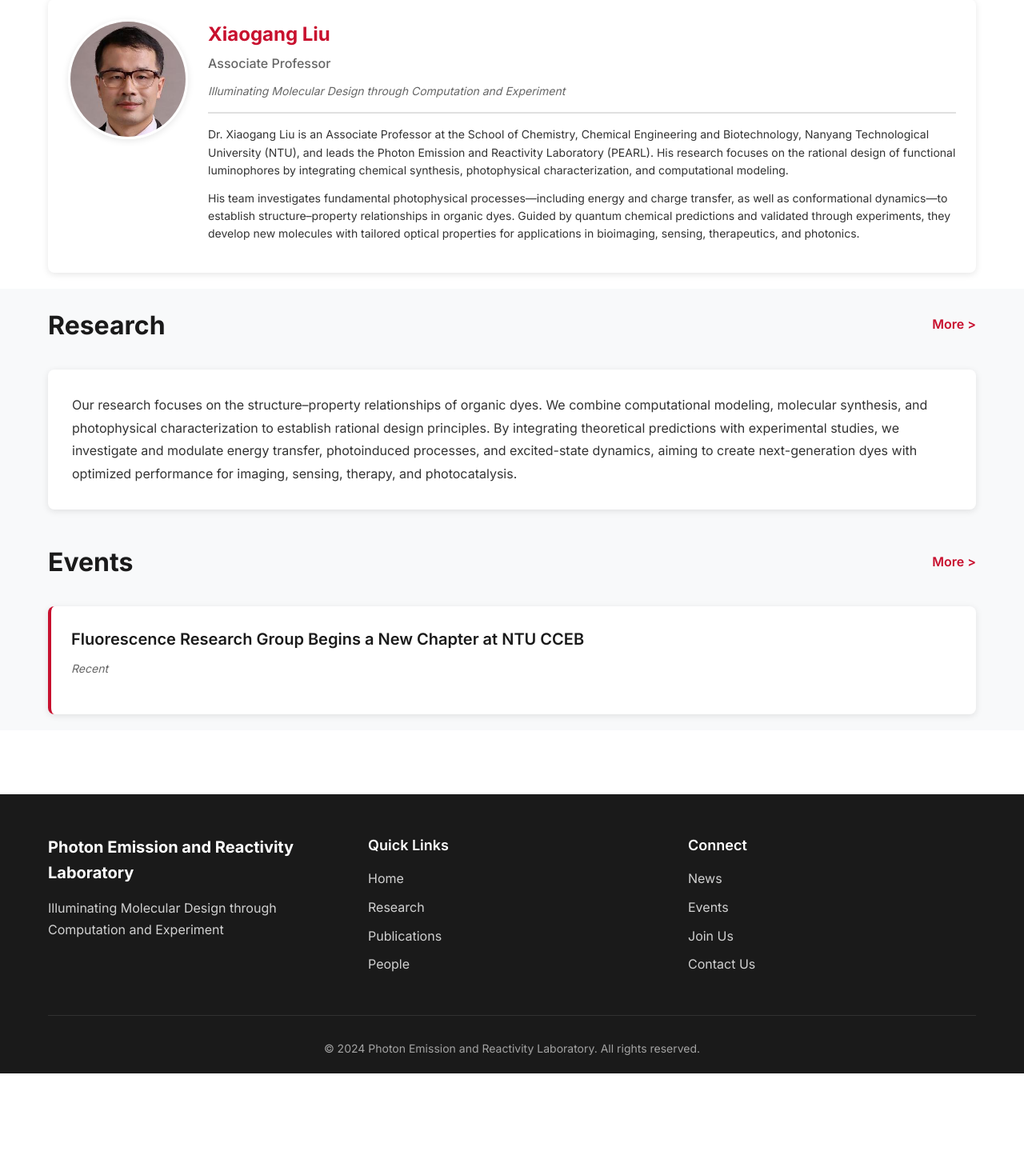
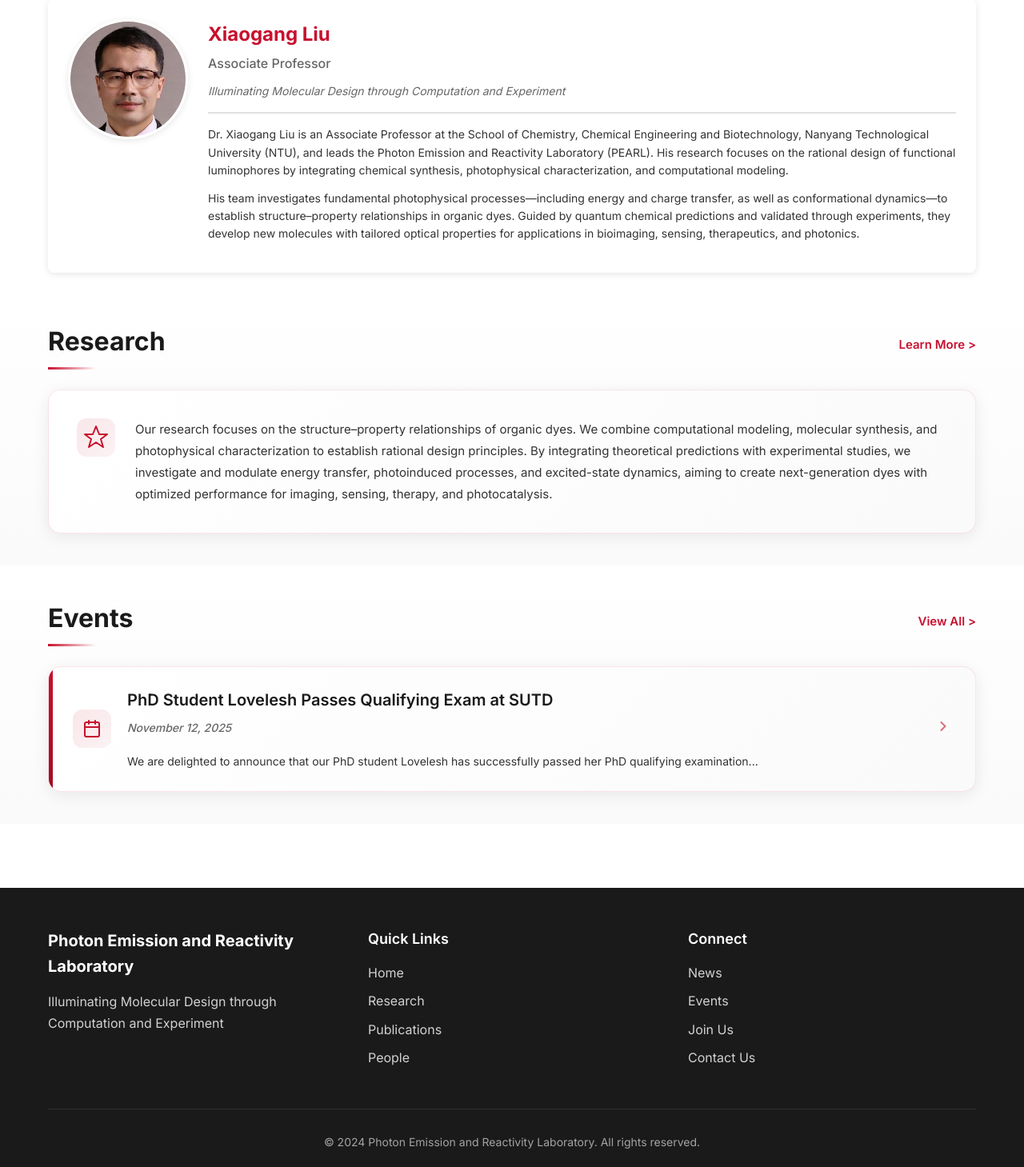
Before and after one commit to pearl-ntu/pearl, a PHP site: page / in a window 1280 px wide. Shown: the part 489-1948 px from the top of the page at 80% size. Before the commit the page ends 1831 px from the top, so only its background shows below. Run offline with PHP 8.4, Linux system fonts and the light colour scheme.

Commit message:
Redesign home page: make events and research sections clickable with modern card design, icons, and improved hover effects

```diff
--- a/index.html
+++ b/index.html
@@ -94,11 +94,20 @@
             <div class="container">
                 <div class="section-header">
                     <h2 data-en="Research" data-zh="研究">Research</h2>
-                    <a href="research.html" class="more-link" data-en="More >" data-zh="更多 >">More ></a>
+                    <a href="research.html" class="more-link" data-en="Learn More >" data-zh="了解更多 >">Learn More ></a>
                 </div>
-                <div class="research-content">
-                    <p data-en="Our research focuses on the structure–property relationships of organic dyes. We combine computational modeling, molecular synthesis, and photophysical characterization to establish rational design principles. By integrating theoretical predictions with experimental studies, we investigate and modulate energy transfer, photoinduced processes, and excited-state dynamics, aiming to create next-generation dyes with optimized performance for imaging, sensing, therapy, and photocatalysis." data-zh="我们的研究专注于有机染料的结构-性质关系。我们结合计算建模、分子合成和光物理表征来建立合理的设计原则。通过将理论预测与实验研究相结合，我们研究和调节能量转移、光诱导过程和激发态动力学，旨在创建用于成像、传感、治疗和光催化的具有优化性能的下一代染料。">Our research focuses on the structure–property relationships of organic dyes. We combine computational modeling, molecular synthesis, and photophysical characterization to establish rational design principles. By integrating theoretical predictions with experimental studies, we investigate and modulate energy transfer, photoinduced processes, and excited-state dynamics, aiming to create next-generation dyes with optimized performance for imaging, sensing, therapy, and photocatalysis.</p>
-                </div>
+                <a href="research.html" class="research-content-link">
+                    <div class="research-content">
+                        <div class="research-icon">
+                            <svg width="32" height="32" viewBox="0 0 32 32" fill="none" xmlns="http://www.w3.org/2000/svg">
+                                <path d="M16 2L20 12L30 12L22 18L25 28L16 22L7 28L10 18L2 12L12 12L16 2Z" stroke="currentColor" stroke-width="2" stroke-linecap="round" stroke-linejoin="round" fill="none"/>
+                            </svg>
+                        </div>
+                        <div class="research-text">
+                            <p data-en="Our research focuses on the structure–property relationships of organic dyes. We combine computational modeling, molecular synthesis, and photophysical characterization to establish rational design principles. By integrating theoretical predictions with experimental studies, we investigate and modulate energy transfer, photoinduced processes, and excited-state dynamics, aiming to create next-generation dyes with optimized performance for imaging, sensing, therapy, and photocatalysis." data-zh="我们的研究专注于有机染料的结构-性质关系。我们结合计算建模、分子合成和光物理表征来建立合理的设计原则。通过将理论预测与实验研究相结合，我们研究和调节能量转移、光诱导过程和激发态动力学，旨在创建用于成像、传感、治疗和光催化的具有优化性能的下一代染料。">Our research focuses on the structure–property relationships of organic dyes. We combine computational modeling, molecular synthesis, and photophysical characterization to establish rational design principles. By integrating theoretical predictions with experimental studies, we investigate and modulate energy transfer, photoinduced processes, and excited-state dynamics, aiming to create next-generation dyes with optimized performance for imaging, sensing, therapy, and photocatalysis.</p>
+                        </div>
+                    </div>
+                </a>
             </div>
         </section>
 
@@ -107,12 +116,27 @@
             <div class="container">
                 <div class="section-header">
                     <h2 data-en="Events" data-zh="活动">Events</h2>
-                    <a href="events.html" class="more-link" data-en="More >" data-zh="更多 >">More ></a>
+                    <a href="events.html" class="more-link" data-en="View All >" data-zh="查看全部 >">View All ></a>
                 </div>
-                <div class="event-item">
-                    <h3 data-en="Fluorescence Research Group Begins a New Chapter at NTU CCEB" data-zh="荧光研究组在NTU CCEB开启新篇章">Fluorescence Research Group Begins a New Chapter at NTU CCEB</h3>
-                    <p class="event-date" data-en="Recent" data-zh="最近">Recent</p>
-                </div>
+                <a href="events.html" class="event-item-link">
+                    <div class="event-item">
+                        <div class="event-icon">
+                            <svg width="24" height="24" viewBox="0 0 24 24" fill="none" xmlns="http://www.w3.org/2000/svg">
+                                <path d="M8 2V6M16 2V6M3 10H21M5 4H19C20.1046 4 21 4.89543 21 6V20C21 21.1046 20.1046 22 19 22H5C3.89543 22 3 21.1046 3 20V6C3 4.89543 3.89543 4 5 4Z" stroke="currentColor" stroke-width="2" stroke-linecap="round" stroke-linejoin="round"/>
+                            </svg>
+                        </div>
+                        <div class="event-content-preview">
+                            <h3 data-en="PhD Student Lovelesh Passes Qualifying Exam at SUTD" data-zh="博士研究生Lovelesh通过SUTD资格考试">PhD Student Lovelesh Passes Qualifying Exam at SUTD</h3>
+                            <p class="event-date" data-en="November 12, 2025" data-zh="2025年11月12日">November 12, 2025</p>
+                            <p class="event-excerpt" data-en="We are delighted to announce that our PhD student Lovelesh has successfully passed her PhD qualifying examination..." data-zh="我们很高兴地宣布，我们的博士研究生Lovelesh已成功通过博士资格考试...">We are delighted to announce that our PhD student Lovelesh has successfully passed her PhD qualifying examination...</p>
+                        </div>
+                        <div class="event-arrow">
+                            <svg width="20" height="20" viewBox="0 0 20 20" fill="none" xmlns="http://www.w3.org/2000/svg">
+                                <path d="M7.5 15L12.5 10L7.5 5" stroke="currentColor" stroke-width="2" stroke-linecap="round" stroke-linejoin="round"/>
+                            </svg>
+                        </div>
+                    </div>
+                </a>
             </div>
         </section>
     </main>
--- a/styles.css
+++ b/styles.css
@@ -542,82 +542,143 @@ body {
 /* Research Preview */
 .research-preview,
 .events-preview {
-    padding: 20px 0;
-    background-color: var(--bg-light);
+    padding: 40px 0;
+    background: linear-gradient(to bottom, #ffffff, #fafafa);
 }
 
 .section-header {
     display: flex;
     justify-content: space-between;
     align-items: center;
-    margin-bottom: 30px;
+    margin-bottom: 25px;
 }
 
 .section-header h2 {
     font-size: 32px;
     font-weight: 700;
     color: var(--secondary-color);
+    position: relative;
+    padding-bottom: 10px;
+}
+
+.section-header h2::after {
+    content: '';
+    position: absolute;
+    bottom: 0;
+    left: 0;
+    width: 60px;
+    height: 3px;
+    background: linear-gradient(90deg, var(--primary-color), transparent);
 }
 
 .more-link {
     color: var(--primary-color);
     text-decoration: none;
     font-weight: 600;
-    font-size: 16px;
-    transition: var(--transition);
+    font-size: 15px;
+    transition: all 0.3s ease;
+    display: flex;
+    align-items: center;
+    gap: 5px;
 }
 
 .more-link:hover {
     color: var(--primary-dark);
-    text-decoration: underline;
+    gap: 8px;
+}
+
+/* Research Content Link */
+.research-content-link {
+    text-decoration: none;
+    display: block;
 }
 
 .research-content {
-    background-color: white;
-    padding: 30px;
-    border-radius: 8px;
-    box-shadow: var(--shadow);
-    transition: var(--transition);
+    background: linear-gradient(135deg, #ffffff 0%, #fafafa 100%);
+    padding: 35px;
+    border-radius: 16px;
+    box-shadow: 0 4px 20px rgba(0, 0, 0, 0.08);
+    transition: all 0.3s cubic-bezier(0.4, 0, 0.2, 1);
     position: relative;
     overflow: hidden;
-}
-
-.research-content::after {
+    border: 1px solid rgba(200, 16, 46, 0.1);
+    display: flex;
+    gap: 25px;
+    align-items: flex-start;
+}
+
+.research-content::before {
     content: '';
     position: absolute;
     top: 0;
     left: 0;
-    width: 4px;
+    width: 5px;
     height: 100%;
-    background: linear-gradient(180deg, var(--primary-color), transparent);
-    opacity: 0;
-    transition: opacity 0.3s ease;
-}
-
-.research-content:hover::after {
-    opacity: 1;
+    background: linear-gradient(180deg, var(--primary-color), var(--primary-dark));
+    transform: scaleY(0);
+    transform-origin: top;
+    transition: transform 0.3s ease;
+}
+
+.research-content:hover::before {
+    transform: scaleY(1);
 }
 
 .research-content:hover {
-    box-shadow: var(--shadow-hover);
-    transform: translateX(5px);
+    box-shadow: 0 8px 30px rgba(200, 16, 46, 0.15);
+    transform: translateY(-3px);
+    border-color: rgba(200, 16, 46, 0.3);
+}
+
+.research-icon {
+    flex-shrink: 0;
+    width: 48px;
+    height: 48px;
+    background: linear-gradient(135deg, rgba(200, 16, 46, 0.1), rgba(200, 16, 46, 0.05));
+    border-radius: 12px;
+    display: flex;
+    align-items: center;
+    justify-content: center;
+    color: var(--primary-color);
+    transition: all 0.3s ease;
+}
+
+.research-content:hover .research-icon {
+    background: linear-gradient(135deg, var(--primary-color), var(--primary-dark));
+    color: white;
+    transform: scale(1.1) rotate(5deg);
+}
+
+.research-text {
+    flex: 1;
 }
 
 .research-content p {
-    font-size: 16px;
+    font-size: 15px;
     line-height: 1.8;
     color: var(--text-color);
+    margin: 0;
+}
+
+/* Event Item Link */
+.event-item-link {
+    text-decoration: none;
+    display: block;
 }
 
 .event-item {
-    background-color: white;
-    padding: 25px;
-    border-radius: 8px;
-    box-shadow: var(--shadow);
-    border-left: 4px solid var(--primary-color);
-    transition: var(--transition);
+    background: linear-gradient(135deg, #ffffff 0%, #fafafa 100%);
+    padding: 25px 30px;
+    border-radius: 16px;
+    box-shadow: 0 4px 20px rgba(0, 0, 0, 0.08);
+    border-left: 5px solid var(--primary-color);
+    transition: all 0.3s cubic-bezier(0.4, 0, 0.2, 1);
     position: relative;
     overflow: hidden;
+    display: flex;
+    gap: 20px;
+    align-items: center;
+    border: 1px solid rgba(200, 16, 46, 0.1);
 }
 
 .event-item::before {
@@ -626,32 +687,77 @@ body {
     left: 0;
     top: 0;
     bottom: 0;
-    width: 4px;
-    background: var(--primary-color);
-    transform: scaleY(0);
-    transform-origin: bottom;
+    width: 5px;
+    background: linear-gradient(180deg, var(--primary-color), var(--primary-dark));
+    transform: scaleY(1);
     transition: transform 0.3s ease;
 }
 
-.event-item:hover::before {
-    transform: scaleY(1);
-}
-
 .event-item:hover {
-    transform: translateX(10px);
-    box-shadow: var(--shadow-hover);
+    transform: translateX(8px) translateY(-2px);
+    box-shadow: 0 8px 30px rgba(200, 16, 46, 0.15);
+    border-color: rgba(200, 16, 46, 0.3);
+}
+
+.event-icon {
+    flex-shrink: 0;
+    width: 48px;
+    height: 48px;
+    background: linear-gradient(135deg, rgba(200, 16, 46, 0.1), rgba(200, 16, 46, 0.05));
+    border-radius: 12px;
+    display: flex;
+    align-items: center;
+    justify-content: center;
+    color: var(--primary-color);
+    transition: all 0.3s ease;
+}
+
+.event-item:hover .event-icon {
+    background: linear-gradient(135deg, var(--primary-color), var(--primary-dark));
+    color: white;
+    transform: scale(1.1);
+}
+
+.event-content-preview {
+    flex: 1;
 }
 
 .event-item h3 {
     font-size: 20px;
     font-weight: 600;
-    margin-bottom: 10px;
     color: var(--secondary-color);
+    margin-bottom: 8px;
+    transition: color 0.3s ease;
+}
+
+.event-item:hover h3 {
+    color: var(--primary-color);
 }
 
 .event-date {
     color: var(--text-light);
+    font-size: 13px;
+    font-weight: 500;
+    margin-bottom: 8px;
+}
+
+.event-excerpt {
+    color: var(--text-color);
     font-size: 14px;
+    line-height: 1.6;
+    margin: 0;
+}
+
+.event-arrow {
+    flex-shrink: 0;
+    color: var(--primary-color);
+    transition: all 0.3s ease;
+    opacity: 0.6;
+}
+
+.event-item:hover .event-arrow {
+    opacity: 1;
+    transform: translateX(5px);
 }
 
 /* Page Titles */
```
Also changed, not shown: other parts of styles.css (+63 -0 lines).
